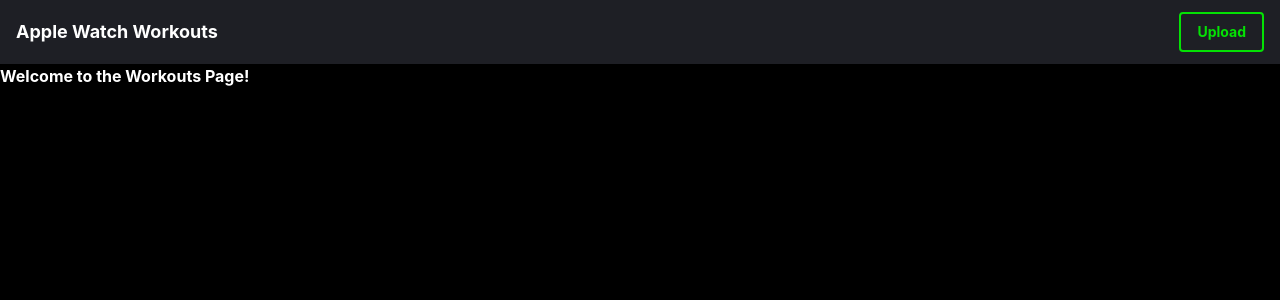
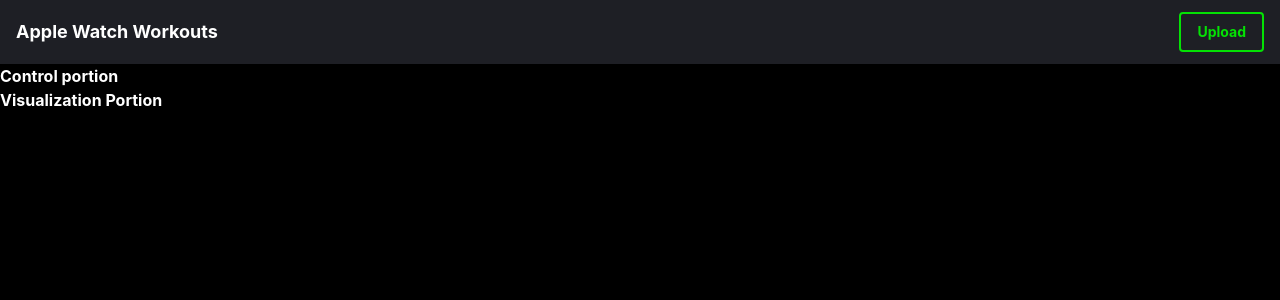
Before and after one commit to Jdwalli/Apple-Watch-Workouts, a React (Create React App) app in the folder frontend/: page /workouts in a window 1280 px wide. Shown: the top 300 px of the page. Built offline with nearby package versions, Linux system fonts and the light colour scheme.

Commit message:
Added components

```diff
--- /dev/null
+++ b/frontend/src/pages/workouts/WorkoutControl.tsx
@@ -0,0 +1,13 @@
+import React from "react";
+
+interface Props {}
+
+const WorkoutControl: React.FC<Props> = (props: Props) => {
+  return (
+    <div>
+      <h1> Control portion</h1>
+    </div>
+  );
+};
+
+export default WorkoutControl;
--- /dev/null
+++ b/frontend/src/pages/workouts/WorkoutVisualizer.tsx
@@ -0,0 +1,13 @@
+import React from "react";
+
+interface Props {}
+
+const WorkoutVisualizer: React.FC<Props> = (props: Props) => {
+  return (
+    <div>
+      <h1> Visualization Portion</h1>
+    </div>
+  );
+};
+
+export default WorkoutVisualizer;
--- a/frontend/src/pages/workouts/WorkoutsPage.tsx
+++ b/frontend/src/pages/workouts/WorkoutsPage.tsx
@@ -1,11 +1,16 @@
 import React from "react";
+
+// Workout components
+import WorkoutControl from "./WorkoutControl";
+import WorkoutVisualizer from "./WorkoutVisualizer";
 
 interface Props {}
 
 const WorkoutsPage: React.FC<Props> = (props: Props) => {
   return (
     <div>
-      <h1> Welcome to the Workouts Page!</h1>
+      <WorkoutControl />
+      <WorkoutVisualizer />
     </div>
   );
 };
```
